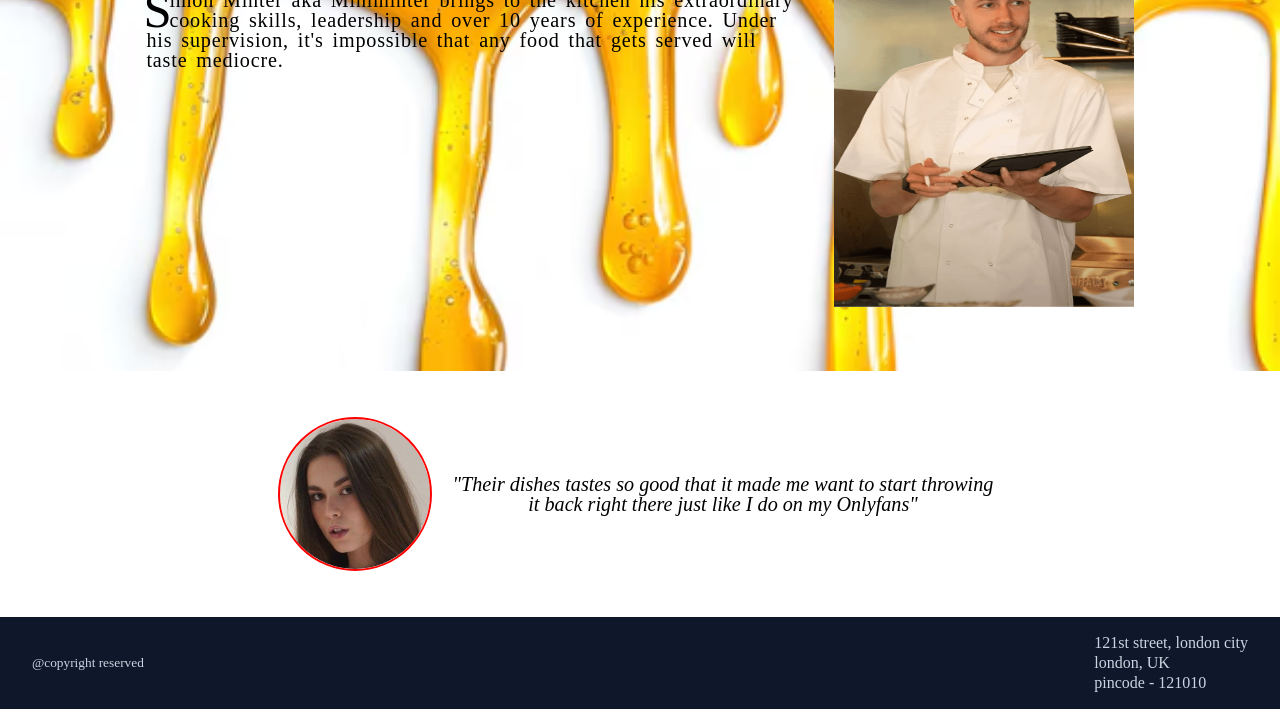
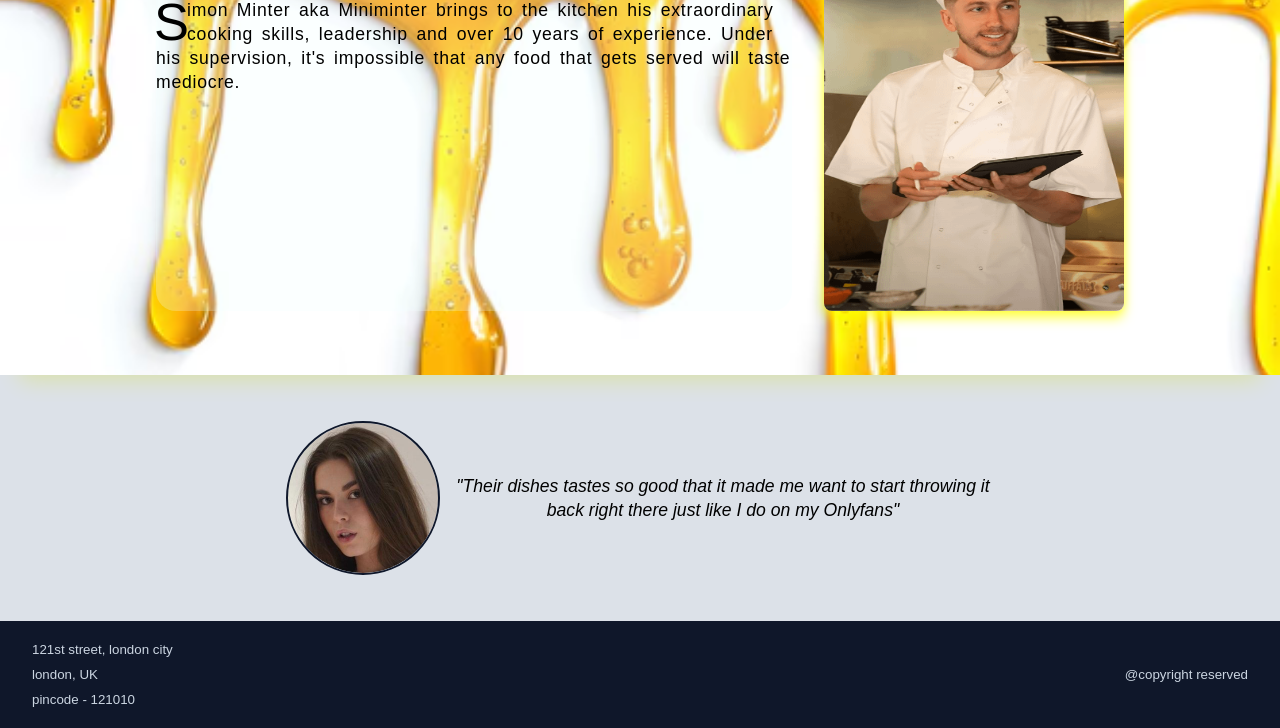
Before and after one commit to eXp-virus/restaurant, a website built with webpack: page src/index.html in a window 1280 px wide. Shown: the part 597-1325 px from the top of the page. Built offline with nearby package versions, Linux system fonts and the light colour scheme; a web font is replaced by a local one.

Commit message:
style all the pages

```diff
--- a/src/index.html
+++ b/src/index.html
@@ -4,6 +4,9 @@
     <meta charset="UTF-8">
     <meta name="viewport" content="width=device-width, initial-scale=1.0">
     <title>restaurant</title>
+    <style>
+        @import url('https://fonts.googleapis.com/css2?family=Playwrite+DE+Grund:wght@100..400&display=swap');
+    </style>
 </head>
 <body>
     <div class="header">
@@ -16,9 +19,9 @@
     </div>
     <div id="container"></div>
     <footer>
+        <div><small>121st street, london city <br> london, UK <br>
+        pincode - 121010</small></div>
         <div><small>@copyright reserved</small></div>
-        <div>121st street, london city <br> london, UK <br>
-        pincode - 121010 </div>
     </footer>
 </body>
 </html>
--- a/src/style.css
+++ b/src/style.css
@@ -1,6 +1,6 @@
 html {
     --background-color:#0f172a;
-    --font-size: clamp(1rem, 1.2vw + 0.3rem, 3rem);
+    --font-size: clamp(1rem, 1vw + 0.3rem, 3rem);
     --header-color: #2d3a58;
     --word-spacing: 0.3ch;
     --letter-spacing: 0.08ch;
@@ -11,11 +11,12 @@ html {
 }
 
 body {
-    line-height: 1.25rem;
+    line-height: 1.5rem;
     margin: 0;
     display: flex;
     flex-direction: column;
     min-height: 100vh;
+    font-family: "Playwrite DE Grund", sans-serif ,system-ui;
 }
 
 .header {
@@ -86,15 +87,20 @@ body {
     background-image: url(./images/cheese.avif);
     background-repeat: no-repeat;
     background-size: 100%;
+    box-shadow: rgba(246, 255, 0, 0.4) 0px 24px 22px -20px;
 }
 
 .chef img {
     height: 400px;
     width: 300px;
+    box-shadow: rgba(255, 255, 0, 0.604) 0px 8px 12px 0px, rgba(255, 255, 0, 0.574) 0px 0px 8px 0px;
+    border-radius: 8px;
 }
 
 .chef div {
     width: 65ch;
+    background-color: rgba(240, 255, 255, 0.25);
+    border-radius: 20px;
 }
 
 .chef h1 {
@@ -122,11 +128,12 @@ body {
     justify-content: center;
     text-align: center;
     gap: 1rem;
+    background-color: #94a3b853;
 }
 
 .reviews img {
     border-radius: 50%;
-    outline: 2px solid red;
+    outline: 2px solid var(--background-color);
     height: 150px;
     width: 150px;
 }
@@ -151,8 +158,9 @@ body {
 .item {
     display: flex;
     gap: 1rem;
-    width: max-content;
-    padding: 1rem 0;
+    padding: 1rem;
+    border-radius: 20px;
+    box-shadow: rgba(58, 58, 153, 0.3) 0px 7px 29px 0px;
 }
 
 .item img {
@@ -162,7 +170,7 @@ body {
 }
 
 .item div {
-    width: 65ch;
+    max-width: 65ch;
 }
 
 .item h2 {
```
